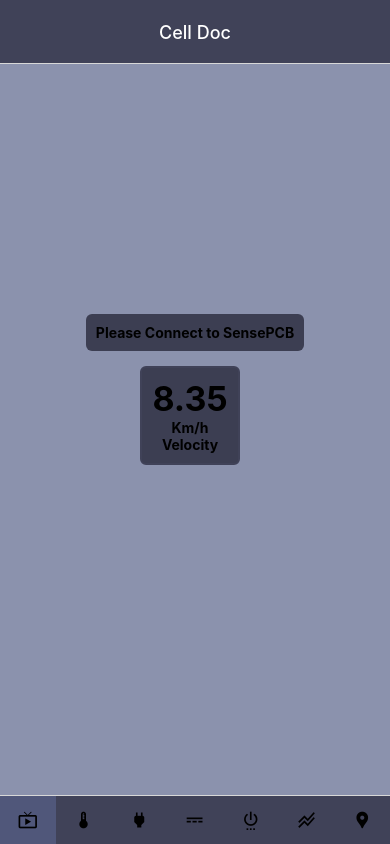
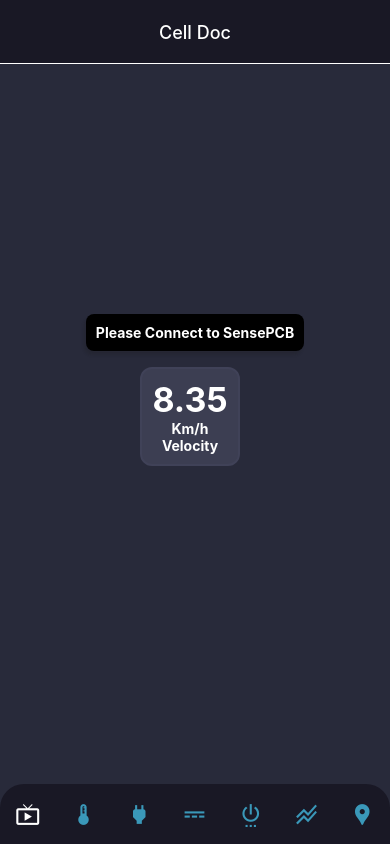
Before and after one commit to EV-react-native-app/mobile_app_new, a React Native app: screen /Summary in a window 390 px wide. Both pictures are taken after a click on the button "GO TO LAB". Built offline with nearby package versions, Linux system fonts and the light colour scheme; what react-native-ble-plx would draw is missing.

Commit message:
changed UI and improved Blutooth code

```diff
--- a/App.js
+++ b/App.js
@@ -14,6 +14,7 @@ import MaterialIcons from 'react-native-vector-icons/MaterialIcons';
 import {Colors} from './constants/Colors';
 import BluetoothScanner from './util/Bluetooth';
 import Dashboard from './screens/Dashboard';
+import { Text } from 'react-native';
 
 const Stack = createStackNavigator();
 const BottomTab = createBottomTabNavigator();
@@ -22,19 +23,26 @@ function WelcomePage() {
   return (
     <BottomTab.Navigator
       screenOptions={{
-        headerStyle: {backgroundColor: Colors.primary400},
+        headerStyle: {backgroundColor: '#191825', borderBottomColor:'white', borderBottomWidth:1},
         headerTintColor: 'white',
-        tabBarStyle: {backgroundColor: Colors.primary400},
+        tabBarStyle: { backgroundColor: '#191825',  borderTopWidth:0, borderTopEndRadius:24,borderTopStartRadius:24, height:60 },
         headerTitleAlign: 'center',
-        tabBarActiveBackgroundColor: Colors.primary200,
-      }}>
+        // tabBarActiveBackgroundColor:'#282A3A',
+        // tabBarInactiveBackgroundColor:'#282A3A',
+        tabBarActiveTintColor:'white',
+        tabBarInactiveTintColor:'#3A98B9',
+
+      }}
+
+      >
       <BottomTab.Screen
         name="Summary"
         component={Summary}
+
         options={{
           tabBarShowLabel: false,
-          tabBarIcon: () => (
-            <MaterialIcons name="live-tv" style={{fontSize: 20}} />
+          tabBarIcon: ({color,size}) => (
+            <MaterialIcons name="live-tv" color={color} size={size} />
           ),
           title: 'Cell Doc',
         }}
@@ -45,8 +53,8 @@ function WelcomePage() {
         component={TempVsTime}
         options={{
           tabBarShowLabel: false,
-          tabBarIcon: () => (
-            <MaterialIcons name="device-thermostat" style={{fontSize: 20}} />
+          tabBarIcon: ({color,size}) => (
+            <MaterialIcons name="device-thermostat" color={color} size={size} />
           ),
           title: 'Cell Doc',
         }}
@@ -56,8 +64,8 @@ function WelcomePage() {
         component={VoltageVsTime}
         options={{
           tabBarShowLabel: false,
-          tabBarIcon: () => (
-            <MaterialIcons name="power" style={{fontSize: 20}} />
+          tabBarIcon: ({color,size}) => (
+            <MaterialIcons name="power" color={color} size={size} />
           ),
           title: 'Cell Doc',
         }}
@@ -67,8 +75,8 @@ function WelcomePage() {
         component={CurrentVsTime}
         options={{
           tabBarShowLabel: false,
-          tabBarIcon: () => (
-            <MaterialIcons name="power-input" style={{fontSize: 20}} />
+          tabBarIcon: ({color,size}) => (
+            <MaterialIcons name="power-input" color={color} size={size} />
           ),
           title: 'Cell Doc',
         }}
@@ -78,8 +86,8 @@ function WelcomePage() {
         component={PowerVsTime}
         options={{
           tabBarShowLabel: false,
-          tabBarIcon: () => (
-            <MaterialIcons name="settings-power" style={{fontSize: 20}} />
+          tabBarIcon: ({color,size}) => (
+            <MaterialIcons name="settings-power" color={color} size={size} />
           ),
           title: 'Cell Doc',
         }}
@@ -89,8 +97,8 @@ function WelcomePage() {
         component={Statistics}
         options={{
           tabBarShowLabel: false,
-          tabBarIcon: () => (
-            <MaterialIcons name="stacked-line-chart" style={{fontSize: 20}} />
+          tabBarIcon: ({color,size}) => (
+            <MaterialIcons name="stacked-line-chart" color={color} size={size} />
           ),
           title: 'Cell Doc',
         }}
@@ -100,8 +108,8 @@ function WelcomePage() {
         component={Map}
         options={{
           tabBarShowLabel: false,
-          tabBarIcon: () => (
-            <MaterialIcons name="location-pin" style={{fontSize: 20}} />
+          tabBarIcon: ({color,size}) => (
+            <MaterialIcons name="location-pin" color={color} size={size} />
           ),
           title: 'Cell Doc',
         }}
@@ -110,9 +118,15 @@ function WelcomePage() {
   );
 }
 
+
+
 function App() {
   return (
-    <NavigationContainer>
+    <NavigationContainer theme={{
+      colors:{
+        background:'#282A3A',
+      }
+    }}>
       <Stack.Navigator>
         <Stack.Screen
           name="HomeScreen"
--- a/components/Tiles.js
+++ b/components/Tiles.js
@@ -24,7 +24,7 @@ export default Tiles;
 const styles = StyleSheet.create({
   tilesContainer: {
     borderColor: Colors.primary400,
-    borderRadius: 6,
+    borderRadius: 12,
     alignSelf: 'center',
     backgroundColor: Colors.tileColor1,
     padding: 10,
@@ -41,15 +41,18 @@ const styles = StyleSheet.create({
   textData: {
     fontSize: 34,
     fontWeight: 'bold',
+    color:'white'
   },
   unitViewStyle: {
     alignItems: 'center',
   },
   textUnit: {
     fontWeight: 'bold',
+    color:'white'
   },
   textStyle: {
     fontWeight: 'bold',
     textAlign: 'center',
+    color:'white'
   },
 });
--- a/package.json
+++ b/package.json
@@ -34,6 +34,7 @@
     "@babel/runtime": "^7.20.0",
     "@react-native-community/eslint-config": "^3.2.0",
     "@tsconfig/react-native": "^2.0.2",
+    "@types/babel__core": "^7.20.0",
     "@types/jest": "^29.2.1",
     "@types/react": "^18.0.24",
     "@types/react-native-vector-icons": "^6.4.13",
--- a/screens/CurrentVsTime.js
+++ b/screens/CurrentVsTime.js
@@ -65,7 +65,7 @@ function CurrentVsTime() {
 
       <LineChart
         data={data}
-        width={Dimensions.get('window').width} // from react-native
+        width={Dimensions.get('window').width-24} // from react-native
         height={220}
         // xLabelsOffset="Time(s)"
         // yAxisLabel=""
@@ -90,7 +90,7 @@ const styles = StyleSheet.create({
     flex: 1,
     alignItems: 'center',
     // justifyContent: 'center',
-    backgroundColor: Colors.primary50,
+    backgroundColor: '#282A3A',
   },
   text: {
     color: 'black',
@@ -108,9 +108,9 @@ const styles = StyleSheet.create({
   innerContainer: {
     borderWidth: 1,
     backgroundColor: Colors.primary200,
-    borderRadius: 4,
+    borderRadius: 8,
     borderColor: Colors.primary400,
-    marginTop: 10,
+    marginTop: 20,
     paddingHorizontal: 20,
     paddingVertical: 4,
   },
--- a/screens/HomeScreen.js
+++ b/screens/HomeScreen.js
@@ -5,7 +5,7 @@ import {Colors} from '../constants/Colors';
 function HomeScreen({navigation}) {
   return (
     <View style={styles.container}>
-      <Text style={styles.text}>Welcome to HomeScreen</Text>
+      <Text style={styles.text}>Welcome to Cell Doc</Text>
       <View style={styles.buttonContainer}>
         <TouchableOpacity
           onPress={() => {
@@ -25,21 +25,22 @@ const styles = StyleSheet.create({
     flex: 1,
     alignItems: 'center',
     justifyContent: 'center',
-    backgroundColor: Colors.primary100,
+    backgroundColor: '#282A3A',
   },
   text: {
-    fontSize: 18,
+    fontSize: 24,
     color: 'white',
-    marginBottom: 12,
+    marginBottom: 24,
     fontWeight: 'bold',
   },
   buttonContainer: {
     borderColor: Colors.primary400,
-    borderRadius: 4,
+    borderRadius: 12,
     alignSelf: 'center',
     marginBottom: 4,
-    backgroundColor: Colors.tileColor1,
-    padding: 10,
+    backgroundColor: 'black',
+    paddingHorizontal: 24,
+    paddingVertical:12,
     elevation: 10,
   },
   pressed: {
@@ -47,5 +48,6 @@ const styles = StyleSheet.create({
   },
   textStyle: {
     fontWeight: 'bold',
+    color:'white'
   },
 });
--- a/screens/Map.js
+++ b/screens/Map.js
@@ -16,7 +16,7 @@ const styles = StyleSheet.create({
     flex: 1,
     alignItems: 'center',
     justifyContent: 'center',
-    backgroundColor: Colors.primary50,
+    backgroundColor: '#282A3A',
   },
   text: {
     color: 'white',
--- a/screens/PowerVsTIme.js
+++ b/screens/PowerVsTIme.js
@@ -65,7 +65,7 @@ function PowerVsTime() {
 
       <LineChart
         data={data}
-        width={Dimensions.get('window').width} // from react-native
+        width={Dimensions.get('window').width-24} // from react-native
         height={400}
         // xLabelsOffset="Time(s)"
         // yAxisLabel=""
@@ -90,7 +90,7 @@ const styles = StyleSheet.create({
     flex: 1,
     alignItems: 'center',
     // justifyContent: 'center',
-    backgroundColor: Colors.primary50,
+    backgroundColor: '#282A3A',
   },
   text: {
     color: 'black',
@@ -108,9 +108,9 @@ const styles = StyleSheet.create({
   innerContainer: {
     borderWidth: 1,
     backgroundColor: Colors.primary200,
-    borderRadius: 4,
+    borderRadius: 8,
     borderColor: Colors.primary400,
-    marginTop: 10,
+    marginTop: 20,
     paddingHorizontal: 20,
     paddingVertical: 4,
   },
--- a/screens/Statistics.js
+++ b/screens/Statistics.js
@@ -16,7 +16,7 @@ const styles = StyleSheet.create({
     flex: 1,
     alignItems: 'center',
     justifyContent: 'center',
-    backgroundColor: Colors.primary50,
+    backgroundColor:'#282A3A',
   },
   text: {
     color: 'white',
--- a/screens/Summary.js
+++ b/screens/Summary.js
@@ -14,7 +14,7 @@ function Summary({navigation}) {
 
   return (
     <View style={styles.container}>
-      <View style={[styles.buttonContainer, styles.margin]}>
+      <View style={[styles.buttonContainer,styles.shadowPropCard, styles.margin]}>
         <TouchableOpacity
           onPress={() => {
             navigation.navigate('Bluetooth');
@@ -35,17 +35,15 @@ export default Summary;
 const styles = StyleSheet.create({
   container: {
     flex: 1,
-    backgroundColor: Colors.primary50,
+    backgroundColor: '#282A3A',
   },
   buttonContainer: {
-    borderColor: Colors.primary400,
-    borderRadius: 6,
+    backgroundColor: 'black',
+    borderRadius: 8,
     alignSelf: 'center',
-    marginBottom: 4,
-    backgroundColor: Colors.tileColor1,
+    marginBottom: 16,
     padding: 10,
-    elevation: 25,
-    marginBottom: 15,
+    elevation:10,
   },
 
   margin: {
@@ -60,5 +58,18 @@ const styles = StyleSheet.create({
   },
   textStyle: {
     fontWeight: 'bold',
+    color:'white'
+  },
+  card: {
+    backgroundColor: 'black',
+    borderRadius: 8,
+    padding:20,
+    marginTop: 40,
+  },
+  shadowPropCard: {
+    shadowColor: '#171717',
+    shadowOffset: {width: -2, height: 4},
+    shadowOpacity: 0.2,
+    shadowRadius: 3,
   },
 });
--- a/screens/TempVsTime.js
+++ b/screens/TempVsTime.js
@@ -83,7 +83,7 @@ function TempVsTime() {
 
       <LineChart
         data={data}
-        width={Dimensions.get('window').width} // from react-native
+        width={Dimensions.get('window').width-24} // from react-native
         height={220}
         // xLabelsOffset="Time(s)"
         // yAxisLabel=""
@@ -108,7 +108,8 @@ const styles = StyleSheet.create({
     flex: 1,
     alignItems: 'center',
     // justifyContent: 'center',
-    backgroundColor: Colors.primary50,
+    paddingHorizontal:16,
+    backgroundColor: '#282A3A',
   },
   text: {
     color: 'black',
@@ -126,9 +127,9 @@ const styles = StyleSheet.create({
   innerContainer: {
     borderWidth: 1,
     backgroundColor: Colors.primary200,
-    borderRadius: 4,
+    borderRadius: 8,
     borderColor: Colors.primary400,
-    marginTop: 10,
+    marginTop: 20,
     paddingHorizontal: 20,
     paddingVertical: 4,
   },
--- a/screens/VoltageVsTime.js
+++ b/screens/VoltageVsTime.js
@@ -46,7 +46,7 @@ function VoltageVsTime() {
 
       <LineChart
         data={data}
-        width={Dimensions.get('window').width} // from react-native
+        width={Dimensions.get('window').width-24} // from react-native
         height={220}
         // xLabelsOffset="Time(s)"
         // yAxisLabel=""
@@ -72,7 +72,7 @@ const styles = StyleSheet.create({
     flex: 1,
     alignItems: 'center',
     // justifyContent: 'center',
-    backgroundColor: Colors.primary50,
+    backgroundColor: '#282A3A',
   },
   text: {
     color: 'black',
@@ -90,9 +90,9 @@ const styles = StyleSheet.create({
   innerContainer: {
     borderWidth: 1,
     backgroundColor: Colors.primary200,
-    borderRadius: 4,
+    borderRadius: 8,
     borderColor: Colors.primary400,
-    marginTop: 10,
+    marginTop: 20,
     paddingHorizontal: 20,
     paddingVertical: 4,
   },
--- a/util/Bluetooth.js
+++ b/util/Bluetooth.js
@@ -58,8 +58,8 @@ const BluetoothScanner = ({navigation}) => {
         console.log(state);
         const newLogData = logData;
         newLogData.push(state);
-        await setLogCount(newLogData.length);
-        await setLogData(newLogData);
+         setLogCount(newLogData.length);
+        setLogData(newLogData);
         subscription.remove();
       }, true);
       return () => subscription.remove();
@@ -101,8 +101,8 @@ const BluetoothScanner = ({navigation}) => {
     );
   };
 
-  const handleConnectButtonClick = async () => {
-    const tapCode = tapDevice.id;
+  const handleConnectButtonClick = async (id) => {
+    const tapCode = id;
     await manager
       .connectToDevice(tapCode)
       .then(async device => {
@@ -129,50 +129,33 @@ const BluetoothScanner = ({navigation}) => {
       <View style={styles.style2}>
         <View style={styles.style2}>
           <Text style={styles.textStyle1}>Bluetooth Log ({logCount})</Text>
+          <View style={{height:8 }}/>
           <FlatList
             data={logData}
             renderItem={({item}) => {
-              return <Text>{item}</Text>;
+              return <Text style={styles.textStyle1}>{item}</Text>;
             }}
           />
-          <View style={styles.style3}>
-            <View style={styles.style4}>
-              <Button
-                title="Turn On Bluetooth"
+          <View style={{height:16 }}/>
+          <Button
+                title="Turn On/Off Bluetooth"
+                color='black'
                 onPress={async () => {
-                  const btState = await manager.state();
+                  const btState = await manager.state()
                   // test is bluetooth is supported
-                  if (btState === 'Unsupported') {
-                    Alert.alert('Bluetooth is not supported');
-                    return false;
+                  if (btState==="Unsupported") {
+                    alert("Bluetooth is not supported");
+                    return (false);
                   }
                   // enable if it is not powered on
-                  if (btState !== 'PoweredOn') {
+                  if (btState!=="PoweredOn") {
                     await manager.enable();
+                  } else {
+                    await manager.disable();
                   }
-                  return true;
+                  return (true);
                 }}
               />
-            </View>
-            <View>
-              <Button
-                title="Turn Off Bluetooth"
-                onPress={async () => {
-                  const btState = await manager.state();
-                  // test is bluetooth is supported
-                  if (btState === 'Unsupported') {
-                    Alert.alert('Bluetooth is not supported');
-                    return false;
-                  }
-                  // disable if it is powered on
-                  if (btState === 'PoweredOn') {
-                    await manager.disable();
-                  }
-                  return true;
-                }}
-              />
-            </View>
-          </View>
         </View>
 
         <View style={styles.style5}>
@@ -181,8 +164,8 @@ const BluetoothScanner = ({navigation}) => {
             data={Object.values(scannedDevices)}
             renderItem={({item}) => {
               return (
-                <TouchableOpacity onPress={handleConnectButtonClick}>
-                  <Text>{`${item.name} (${item.id})`}</Text>
+                <TouchableOpacity onPress={()=>handleConnectButtonClick(item.id)}>
+                  <Text style={styles.textStyle1}>{`${item.name} (${item.id})`}</Text>
                 </TouchableOpacity>
               );
             }}
@@ -190,7 +173,10 @@ const BluetoothScanner = ({navigation}) => {
           />
           <Button
             title="Scan Devices"
+            color='black'
             onPress={async () => {
+
+
               const btState = await manager.state();
               // test if bluetooth is powered on
               if (btState !== 'PoweredOn') {
@@ -209,17 +195,17 @@ const BluetoothScanner = ({navigation}) => {
                   // found a bluetooth device
                   if (device) {
                     if (device.name != null) {
-                      // console.log(`${device.name} (${device.id})}`);
+                      console.log(`${device.name} (${device.id})}`);
                       const newScannedDevices = scannedDevices;
                       newScannedDevices[device.id] = device;
                       setDeviceCount(Object.keys(newScannedDevices).length);
                       setScannedDevices(scannedDevices);
 
-                      //Testing
-                      if (device.id == device.id) {
-                        manager.stopDeviceScan();
-                        setTapDevice(device);
-                      }
+                      // //Testing
+                      // if (device.id == device.id) {
+                      //   manager.stopDeviceScan();
+                      //   setTapDevice(device);
+                      // }
                     }
                   }
                 });
@@ -238,18 +224,18 @@ export default BluetoothScanner;
 const styles = StyleSheet.create({
   style1: {
     flex: 1,
-    backgroundColor: 'black',
+    backgroundColor:'#282A3A',
   },
   style2: {
     flex: 1,
     padding: 10,
   },
   textStyle1: {
-    fontWeight: 'bold',
+    fontWeight: 'bold',color:'white',
   },
   style3: {
     flexDirection: 'row',
-    justifyContent: 'center',
+    justifyContent: 'space-between',
   },
   style4: {
     marginRight: 10,
```
Also changed, not shown: 3 other files (tests, documents, lock files or other folders).
